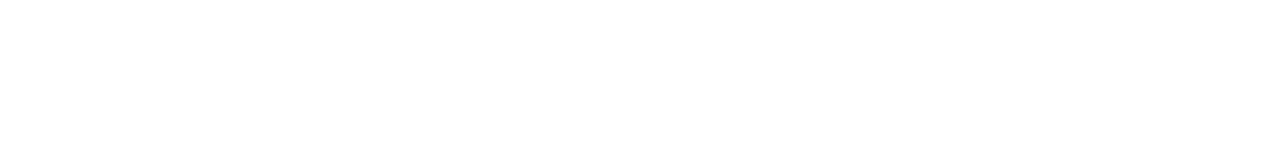
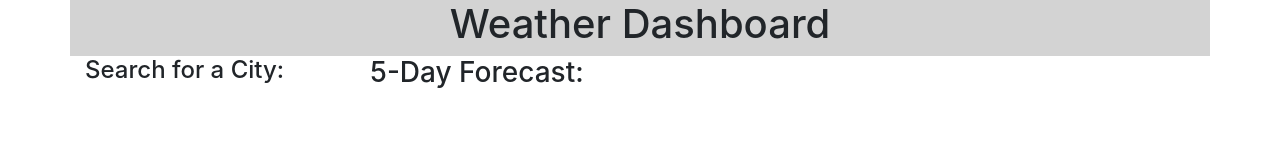
Before and after one commit to vfavorito/weather-app, a plain HTML site: page index.html in a window 1280 px wide. Drawn offline with nearby package versions, Linux system fonts and the light colour scheme.

Commit message:
added bootstrap grid

```diff
--- a/index.html
+++ b/index.html
@@ -1,14 +1,34 @@
 <!DOCTYPE html>
 <html lang="en">
+
 <head>
     <meta charset="UTF-8">
     <meta name="viewport" content="width=device-width, initial-scale=1.0">
     <title>Document</title>
+    <link rel="stylesheet" href="https://cdn.jsdelivr.net/npm/bootstrap@4.5.3/dist/css/bootstrap.min.css"
+        integrity="sha384-TX8t27EcRE3e/ihU7zmQxVncDAy5uIKz4rEkgIXeMed4M0jlfIDPvg6uqKI2xXr2" crossorigin="anonymous">
     <link rel="stylesheet" href="style.css">
 </head>
+
 <body>
+    <div class="container">
+        <div class="row">
+            <div class="col-md-12 header">
+                <h1>Weather Dashboard</h1>
+            </div>
+        </div>
+        <div class="row">
+            <div class="col-md-3" id="city">
+                <h4>Search for a City:</h4>
+            </div>
+            <div class="col-md-9" id="weather">
+                <h3>5-Day Forecast: </h3>
+            </div>
+        </div>
 
+    </div>
 
     <script src="script.js"></script>
 </body>
+
 </html>
--- a/style.css
+++ b/style.css
@@ -0,0 +1,4 @@
+.header{
+    background-color: lightgray;
+    text-align: center;
+}
```
